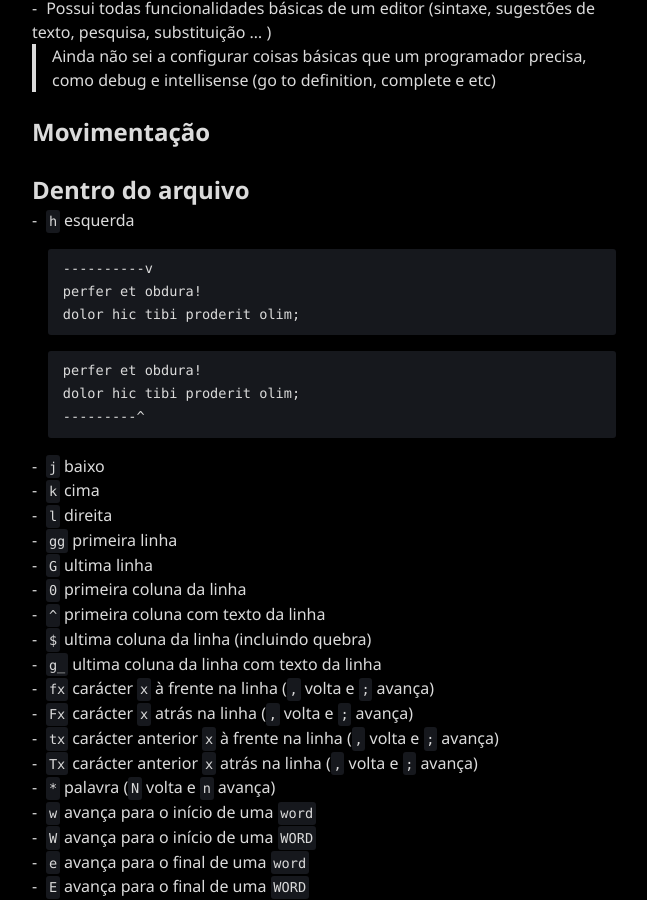
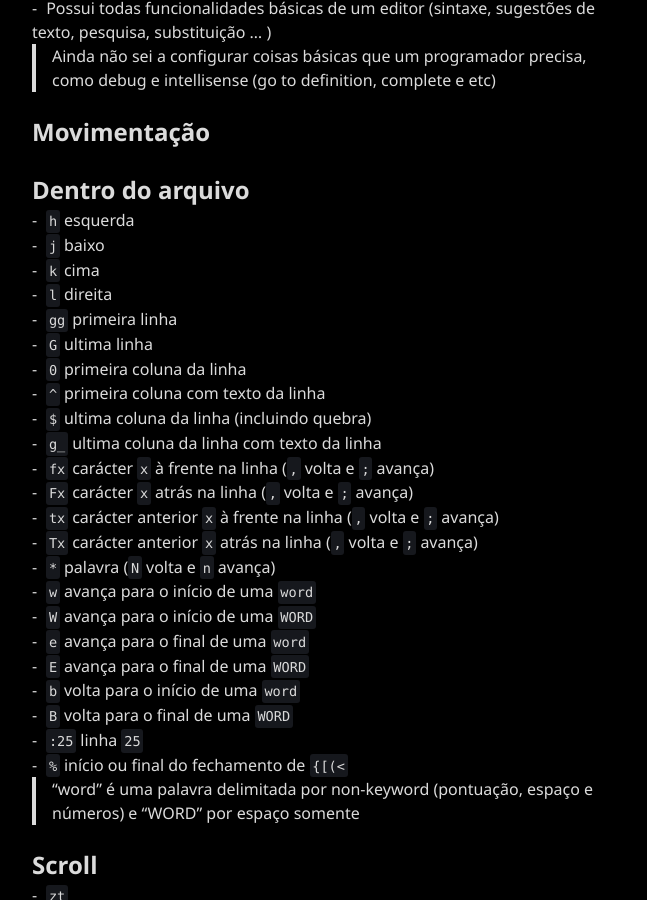
Before and after one commit to neninja/wtf, a Jekyll site: the page built from _posts/2019-12-10-vim.md, in a window 1280 px wide and 900 px high, scrolled down 841 px. Shown: the whole window, without its empty margins (308-955 px from the left). Built offline with Jekyll 4.4.1, drawn with Linux system fonts in a browser that asks for light colours.

Commit message:
post(vim): remove exemplo desnecessário

````diff
--- a/_posts/2019-12-10-vim.md
+++ b/_posts/2019-12-10-vim.md
@@ -27,16 +27,6 @@ coversub: "Foto da página 45 do volume 1 do mangá Uzumaki"
 ## Movimentação
 ### Dentro do arquivo
 - ``h`` esquerda
-  ```
-  ----------v
-  perfer et obdura!
-  dolor hic tibi proderit olim;
-  ```
-  ```
-  perfer et obdura!
-  dolor hic tibi proderit olim;
-  ---------^
-  ```
 - ``j`` baixo
 - ``k`` cima
 - ``l`` direita
````
